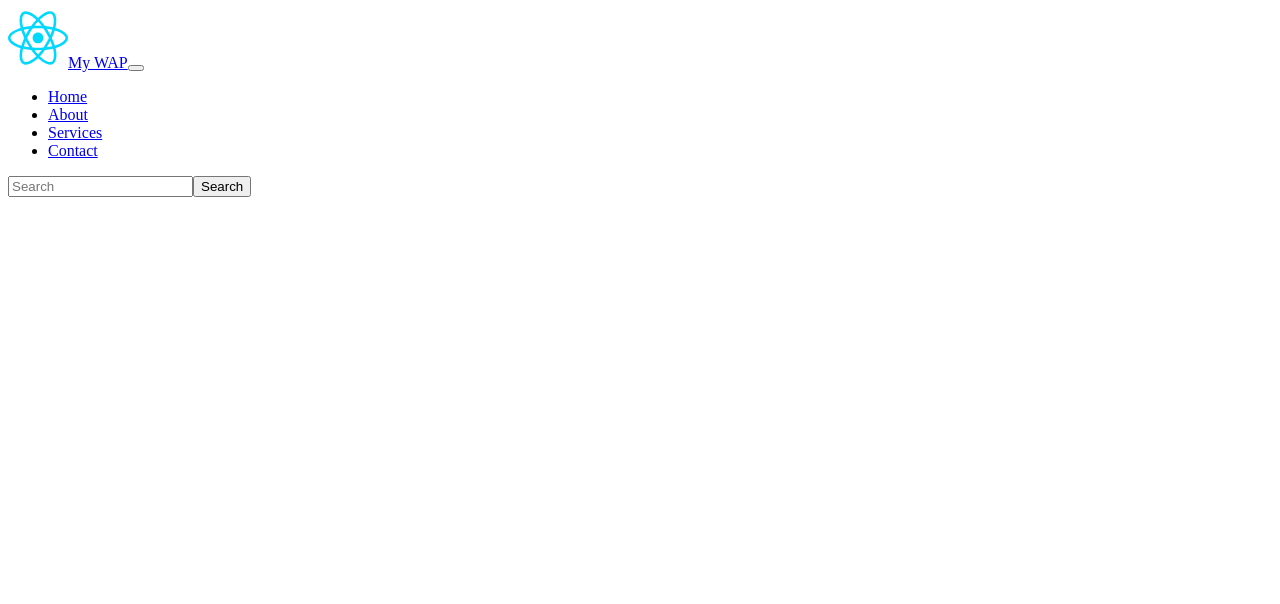
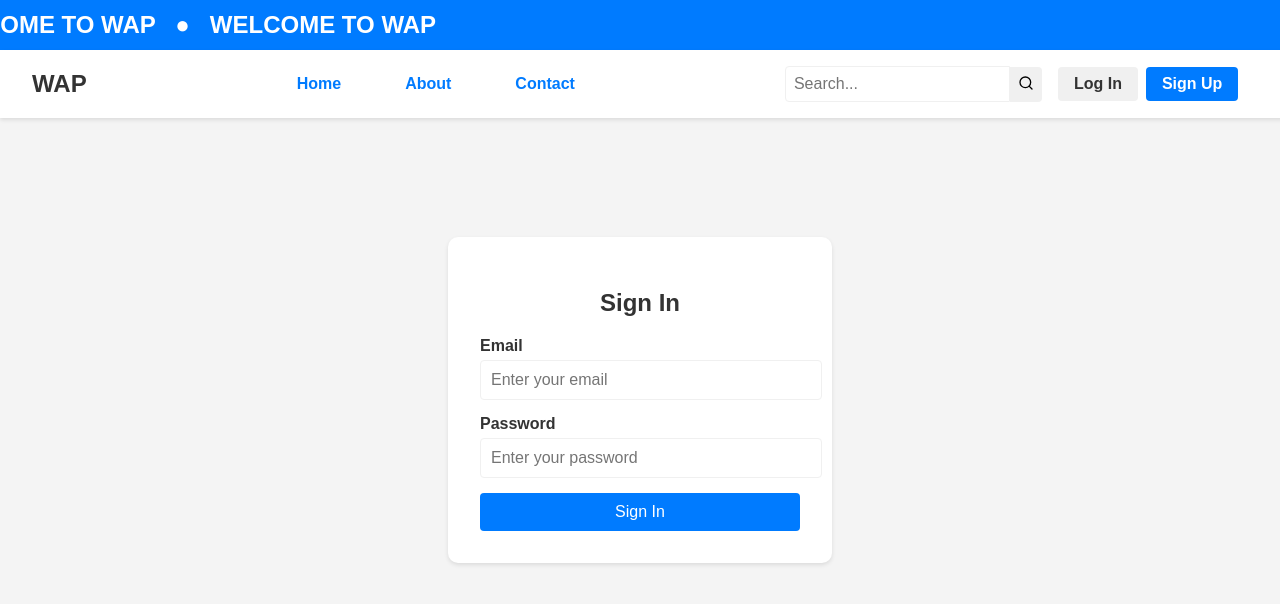
Before and after one commit to tyri0n11/WEB-APP-Car-Rental-Service, a React (Vite) app in the folder client/: page /signin in a window 1280 px wide. Shown: the top 604 px of the page. Built offline with nearby package versions, Linux system fonts and the light colour scheme.

Commit message:
Init layouts

```diff
--- a/client/package.json
+++ b/client/package.json
@@ -11,8 +11,10 @@
     "start": "npm run dev"
   },
   "dependencies": {
+    "lucide-react": "^0.475.0",
     "react": "^19.0.0",
     "react-dom": "^19.0.0",
+    "react-router-dom": "^7.1.5",
     "tailwindcss": "^4.0.6"
   },
   "devDependencies": {
--- a/client/src/App.css
+++ b/client/src/App.css
@@ -1,6 +1,36 @@
-/* custom.css */
-.navbar-nav .nav-item .nav-link:hover {
-    color: black; /* Change to your desired text color on hover */
-    background-color: #f0f0f0; /* Change to your desired background color on hover */
-    /* Add any other styling you want for the hover effect */
-  }
+/* App.css */
+
+body {
+    margin: 0;
+    font-family: -apple-system, BlinkMacSystemFont, 'Segoe UI', Roboto, 'Helvetica Neue', Arial, sans-serif;
+    -webkit-font-smoothing: antialiased;
+    -moz-osx-font-smoothing: grayscale;
+}
+
+code {
+    font-family: source-code-pro, Menlo, Monaco, Consolas, 'Courier New', monospace;
+}
+
+.App {
+    text-align: center;
+}
+
+.App-logo {
+    height: 40vmin;
+    pointer-events: none;
+}
+
+.App-header {
+    background-color: #282c34;
+    min-height: 100vh;
+    display: flex;
+    flex-direction: column;
+    align-items: center;
+    justify-content: center;
+    font-size: calc(10px + 2vmin);
+    color: white;
+}
+
+.App-link {
+    color: #61dafb;
+}
--- a/client/src/App.tsx
+++ b/client/src/App.tsx
@@ -1,18 +1,20 @@
-import './App.css'
-import NavBar from './components/layout/Navbar';
-import Logo from '../src/assets/react.svg'
-
+import "./App.css";
+import NavBar from "./components/layout/Navbar";
+import { BrowserRouter as Router, Routes, Route } from "react-router-dom";
+import SignIn from "./components/SignIn";
+import Home from "./components/Home"; //
+import Banner from "./components/layout/Banner";
 function App() {
-  const items = ['Home', 'About', 'Services', 'Contact']
-
   return (
-    <>
-    <NavBar
-    brandName='My WAP'
-    imageSrcPath= {Logo}
-    navItems={items} />
-    </>
-  )
+    <Router>
+      <Banner />
+      <NavBar />
+      <Routes>
+        <Route path="/" element={<Home />} />
+        <Route path="/signin" element={<SignIn />} />
+      </Routes>
+    </Router>
+  );
 }
 
-export default App
+export default App;
--- /dev/null
+++ b/client/src/components/Home.tsx
@@ -0,0 +1,10 @@
+const Home: React.FC = () => {
+    return (
+        <div>
+        <h1>Welcome to My Website</h1>
+        <p>This is the home page of my website.</p>
+        </div>
+    );
+};
+
+export default Home;
--- /dev/null
+++ b/client/src/components/SignIn.css
@@ -0,0 +1,73 @@
+body {
+    font-family: Arial, Helvetica, sans-serif;
+    background-color: #f4f4f4;
+    display: flex;
+    justify-content: center;
+    align-items: center;
+    height: 100vh;
+    margin: 0;
+  }
+
+  .signin-container {
+    background: #ffffff;
+    padding: 2rem;
+    border-radius: 10px;
+    box-shadow: 0 2px 4px rgba(0, 0, 0, 0.1);
+    width: 320px;
+    text-align: center;
+  }
+
+  .signin-form h2 {
+    margin-bottom: 20px;
+    color: #333;
+    font-weight: bold;
+  }
+
+  .input-group {
+    margin-bottom: 15px;
+    text-align: left;
+  }
+
+  .input-group label {
+    display: block;
+    margin-bottom: 5px;
+    font-weight: bold;
+    color: #333;
+  }
+
+  .input-group input {
+    width: 100%;
+    padding: 10px;
+    border: 1px solid #f0f0f0;
+    border-radius: 4px;
+    font-size: 1rem;
+    transition: border-color 0.3s ease;
+  }
+
+  .input-group input:focus {
+    border-color: #007bff;
+    outline: none;
+  }
+
+  .signin-button {
+    width: 100%;
+    padding: 10px;
+    border: none;
+    border-radius: 4px;
+    background-color: #007bff;
+    color: #ffffff;
+    font-size: 1rem;
+    cursor: pointer;
+    transition: background 0.3s;
+  }
+
+  .signin-button:hover {
+    background-color: #0056b3;
+  }
+
+  /* Responsive adjustments */
+  @media (max-width: 768px) {
+    .signin-container {
+      width: 90%;
+    }
+  }
--- /dev/null
+++ b/client/src/components/SignIn.tsx
@@ -0,0 +1,44 @@
+import React, { useState } from "react";
+import "./SignIn.css";
+
+const SignIn: React.FC = () => {
+  const [email, setEmail] = useState("");
+  const [password, setPassword] = useState("");
+
+  const handleSubmit = (e: React.FormEvent) => {
+    e.preventDefault();
+    console.log("Email:", email, "Password:", password);
+    // Add authentication logic here
+  };
+
+  return (
+    <div className="signin-container">
+      <form className="signin-form" onSubmit={handleSubmit}>
+        <h2>Sign In</h2>
+        <div className="input-group">
+          <label>Email</label>
+          <input
+            type="email"
+            placeholder="Enter your email"
+            value={email}
+            onChange={(e) => setEmail(e.target.value)}
+            required
+          />
+        </div>
+        <div className="input-group">
+          <label>Password</label>
+          <input
+            type="password"
+            placeholder="Enter your password"
+            value={password}
+            onChange={(e) => setPassword(e.target.value)}
+            required
+          />
+        </div>
+        <button type="submit" className="signin-button">Sign In</button>
+      </form>
+    </div>
+  );
+};
+
+export default SignIn;
--- /dev/null
+++ b/client/src/components/layout/Banner.module.css
@@ -0,0 +1,38 @@
+.banner {
+  background-color: #007bff;
+  color: white;
+  width: 100%;
+  height: 50px; /* Set a fixed height */
+  overflow: hidden; /* Hide overflowing text */
+  position: fixed; /* Fix the banner to stay on top */
+  top: 0px; /* Adjust this if the navbar height is different */
+  left: 0;
+  display: flex;
+  align-items: center;
+  white-space: nowrap;
+  font-weight: bold;
+  z-index: 999; /* Ensure it's above other content */
+}
+
+.bannerContent {
+  display: flex;
+  font-size: 1.5rem;
+  text-transform: uppercase;
+  animation: marquee 10s linear infinite; /* Smooth infinite scrolling */
+  width: 200%; /* Make sure it has enough space */
+}
+
+@keyframes marquee {
+  from {
+    transform: translateX(0);
+  }
+  to {
+    transform: translateX(-50%);
+  }
+}
+
+@media (max-width: 768px) {
+  .bannerContent {
+    font-size: 1.2rem;
+  }
+}
--- /dev/null
+++ b/client/src/components/layout/Banner.tsx
@@ -0,0 +1,14 @@
+import React from "react";
+import styles from "./Banner.module.css";
+
+const Banner: React.FC = () => {
+  return (
+    <div className={styles.banner}>
+      <div className={styles.bannerContent}>
+        <span>WELCOME TO WAP &nbsp; ● &nbsp; WELCOME TO WAP &nbsp; ● &nbsp; WELCOME TO WAP</span>
+      </div>
+    </div>
+  );
+};
+
+export default Banner;
--- /dev/null
+++ b/client/src/components/layout/Navbar.module.css
@@ -0,0 +1,176 @@
+.navbar {
+  position: fixed;
+  top: 50px;
+  left: 0;
+  width: 100%;
+  font-family: Arial, Helvetica, sans-serif;
+  display: flex;
+  justify-content: space-between;
+  align-items: center;
+  padding: 1rem 2rem;
+  background-color: #ffffff;
+  box-shadow: 0 2px 4px rgba(0, 0, 0, 0.1);
+  z-index: 1000;
+}
+
+.navbarContainer {
+  display: flex;
+  justify-content: start;
+  align-items: center;
+  width: 100%;
+  margin: 0 auto;
+}
+
+/* Ensure navigation links are properly styled */
+.navLinks {
+  display: flex;
+  justify-content: start;
+  align-items: center;
+  gap: 2rem;
+  margin: auto ;
+  list-style: none; /* Remove bullet points */
+  padding: 0;
+}
+
+.navLinks li {
+  display: inline;
+}
+
+.navLinks a, .authButtons a {
+  font-size: 1rem;
+  font-weight: bold;
+  color: #007bff;
+  text-decoration: none;
+  padding: 0.5rem 1rem;
+  transition: color 0.3s ease;
+}
+
+.navLinks a:hover, .authButtons a:hover {
+  color: #0056b3;
+}
+
+.logo a {
+  font-size: 1.5rem;
+  font-weight: bold;
+  color: #333;
+  text-decoration: none;
+}
+
+.menuItems {
+  display: flex;
+  align-items: center;
+  width: 70%;
+}
+
+.searchBar {
+  display: flex;
+  align-items: center;
+  margin-right: 1rem;
+}
+
+.searchBar input {
+  padding: 0.5rem;
+  border: 1px solid #f0f0f0;
+  border-radius: 4px 0 0 4px;
+  font-size: 1rem;
+}
+
+.searchBar input:focus {
+  outline: none;
+}
+
+.searchBar button {
+  padding: 0.5rem;
+  background-color: #f0f0f0;
+  border: none;
+  border-radius: 0 4px 4px 0;
+  cursor: pointer;
+}
+
+.authButtons {
+  display: flex;
+  gap: 0.5rem;
+}
+
+/* Style Login & Signup buttons */
+.authButtons a {
+  padding: 0.5rem 1rem;
+  border-radius: 4px;
+  font-size: 1rem;
+  cursor: pointer;
+}
+
+.authButtons .loginButton {
+  background-color: #f0f0f0;
+  color: #333;
+}
+
+.authButtons .signupButton {
+  background-color: #007bff;
+  color: #ffffff;
+}
+
+.authButtons .loginButton:hover {
+  background-color: #e0e0e0;
+}
+
+.authButtons .signupButton:hover {
+  background-color: #0056b3;
+}
+
+/* Mobile Menu */
+.menuToggle {
+  display: none;
+}
+
+@media (max-width: 768px) {
+  .menuItems {
+    display: none;
+    flex-direction: column;
+    position: absolute;
+    top: 100%;
+    left: 0;
+    right: 0;
+    background-color: #ffffff;
+    padding: 1rem;
+    box-shadow: 0 2px 4px rgba(0, 0, 0, 0.1);
+  }
+
+  .menuItems.open {
+    display: flex;
+  }
+
+  .searchBar {
+    width: 100%;
+    margin-right: 0;
+    margin-bottom: 1rem;
+  }
+
+  .searchBar input {
+    width: 100%;
+  }
+
+  .authButtons {
+    width: 100%;
+    flex-direction: column;
+  }
+
+  .menuToggle {
+    display: flex;
+    flex-direction: column;
+    justify-content: space-around;
+    width: 30px;
+    height: 25px;
+    background: transparent;
+    border: none;
+    cursor: pointer;
+    padding: 0;
+  }
+
+  .menuToggle span {
+    width: 30px;
+    height: 3px;
+    background-color: #333;
+    transition: all 0.3s linear;
+  }
+}
--- a/client/src/components/layout/Navbar.tsx
+++ b/client/src/components/layout/Navbar.tsx
@@ -1,79 +1,52 @@
-import { useState } from "react";
-import "../../App.css";
+import React, { useState } from "react";
+import { Link } from "react-router-dom"; // Import Link from react-router-dom
+import { Search } from "lucide-react";
+import styles from "./Navbar.module.css";
 
-interface NavBarProps {
-  brandName: string;
-  imageSrcPath: string;
-  navItems: string[];
-}
+const Navbar: React.FC = () => {
+  const [isMenuOpen, setIsMenuOpen] = useState(false);
 
-function NavBar({ brandName, imageSrcPath, navItems }: NavBarProps) {
-
-  const [selectedIndex, setSelectedIndex] = useState(-1);
+  const toggleMenu = () => {
+    setIsMenuOpen(!isMenuOpen);
+  };
 
   return (
-    <nav className="navbar navbar-expand-md navbar-light bg-white shadow">
-      <div className="container-fluid">
-        <a className="navbar-brand" href="#">
-          <img
-            src={imageSrcPath}
-            width="60"
-            height="60"
-            className="d-inline-block align-center"
-            alt=""
-          />
-          <span className="fw-bolder fs-4">{brandName}</span>
-        </a>
-        <button
-          className="navbar-toggler"
-          type="button"
-          data-bs-toggle="collapse"
-          data-bs-target="#navbarSupportedContent"
-          aria-controls="navbarSupportedContent"
-          aria-expanded="false"
-          aria-label="Toggle navigation"
-        >
-          <span className="navbar-toggler-icon" />
-        </button>
-        <div
-          className="collapse
-         navbar-collapse"
-        id="navbarSupportedContent">
-          <ul className="navbar-nav me-auto mb-2 mb-md-1">
-            {navItems.map((items, index) => (
-              <li
-                key={items}
-                className="nav-item"
-                onClick={() => setSelectedIndex(index)}
-              >
-                <a
-                  className={
-                    selectedIndex == index
-                      ? "nav-link active fw-bold"
-                      : "nav-link"
-                  }
-                  href="#"
-                >
-                  {items}
-                </a>
-              </li>
-            ))}
-          </ul>
-          <form className="d-flex me-3">
-            <input
-              className="form-control me-2"
-              type="search"
-              placeholder="Search"
-              aria-label="Search"
-            />
-            <button className="btn btn-outline-success" type="submit">
-              Search
-            </button>
-          </form>
+    <nav className={styles.navbar}>
+      <div className={styles.navbarContainer}>
+        <div className={styles.logo}>
+          <Link to="/">WAP</Link> {/* Use Link instead of <a> */}
+        </div>
+        <ul className={styles.navLinks}>
+          <li><Link to="/">Home</Link></li>
+          <li><Link to="/about">About</Link></li>
+          <li><Link to="/contact">Contact</Link></li>
+        </ul>
+      </div>
+
+      <div className={`${styles.menuItems} ${isMenuOpen ? styles.open : ""}`}>
+        <div className={styles.searchBar}>
+          <input type="text" placeholder="Search..." aria-label="Search" />
+          <button type="button" aria-label="Submit search">
+            <Search size={16} />
+          </button>
+        </div>
+        <div className={styles.authButtons}>
+          <Link to="/signin" className={styles.loginButton}>Log In</Link>
+          <Link to="/signup" className={styles.signupButton}>Sign Up</Link>
         </div>
       </div>
+
+      <button
+        className={styles.menuToggle}
+        onClick={toggleMenu}
+        aria-label="Toggle menu"
+      >
+        <span></span>
+        <span></span>
+        <span></span>
+      </button>
     </nav>
   );
-}
+};
 
-export default NavBar;
+export default Navbar;
```
Also changed, not shown: client/src/components/Home.css (added), 1 other file (tests, documents, lock files or other folders).
